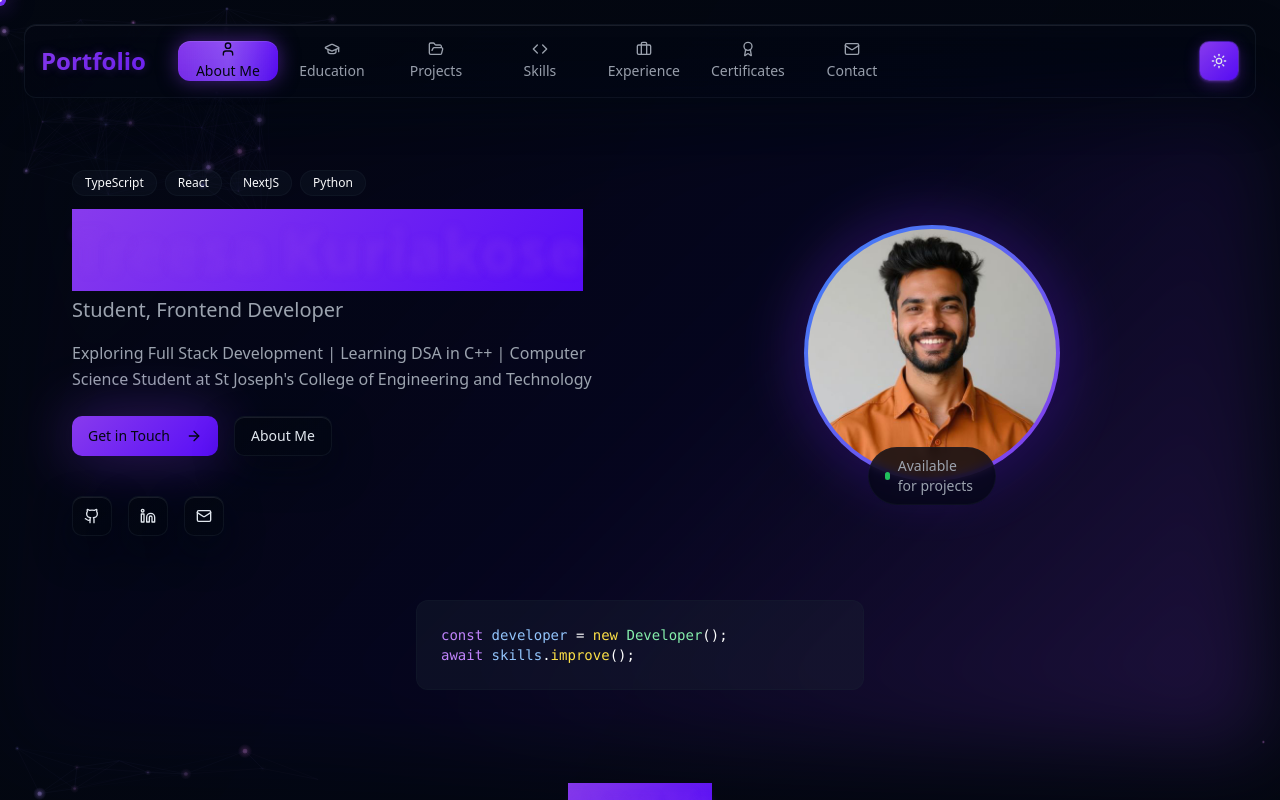
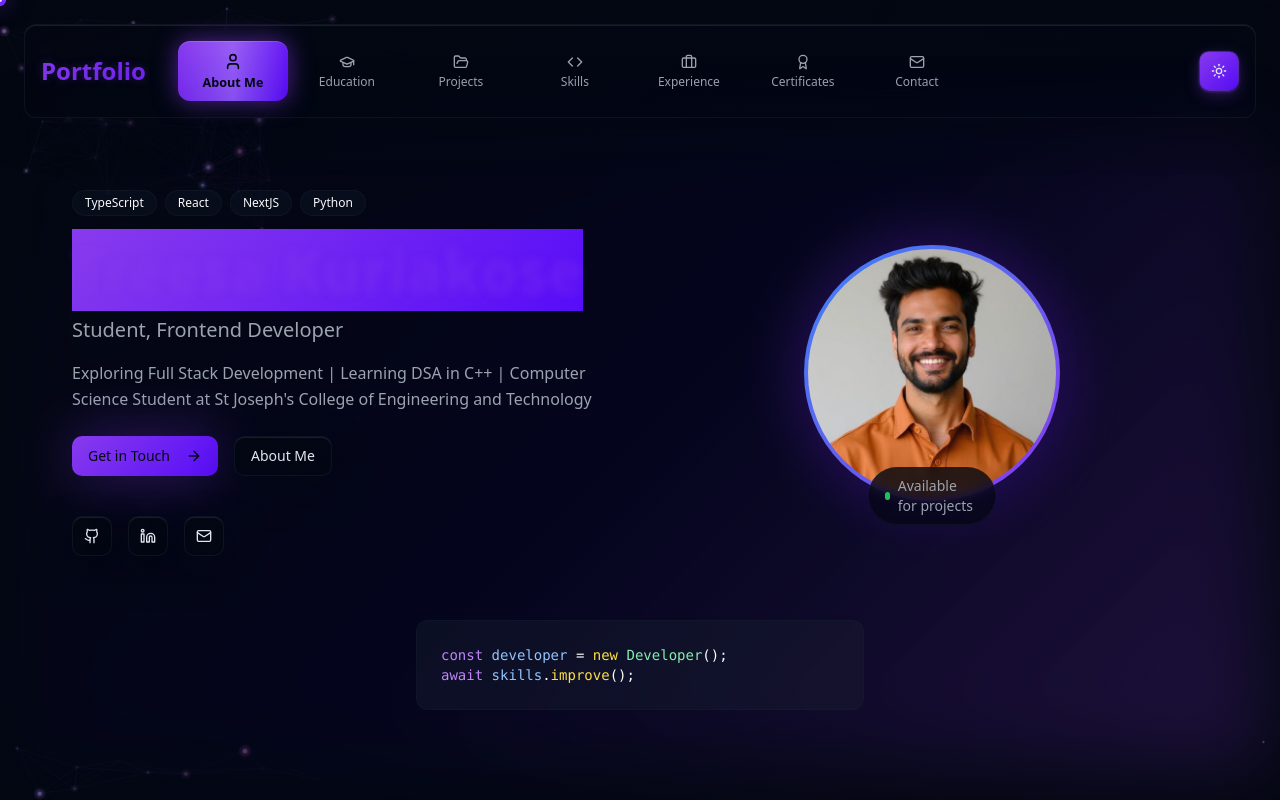
Before and after one commit to TreesaKuriakose/Treesa-Kuriakose, a React (Vite) app: page / in a window 1280 px wide. Shown: the top 800 px of the page. Built offline with nearby package versions, Linux system fonts and the light colour scheme.

Commit message:
Center tabs and add animations
Center all navigation tabs within the navbar and apply professional animations for a more polished look.

```diff
--- a/src/components/Portfolio.tsx
+++ b/src/components/Portfolio.tsx
@@ -80,19 +80,19 @@ const Portfolio: React.FC = () => {
                   Portfolio
                 </h1>
 
-                {/* Navigation Tabs */}
-                <nav className="flex gap-1 relative">
+                {/* Navigation Tabs - Centered */}
+                <nav className="flex gap-1 relative justify-center flex-1 max-w-4xl mx-auto">
                   {/* Enhanced sliding background indicator */}
                   <div
-                    className="absolute top-0 bottom-0 rounded-lg transition-all duration-[600ms] ease-[cubic-bezier(0.4,0,0.2,1)] overflow-hidden"
+                    className="absolute top-0 bottom-0 rounded-lg transition-all duration-[600ms] ease-[cubic-bezier(0.4,0,0.2,1)] overflow-hidden shadow-lg"
                     style={{
-                      left: `calc(${tabs.findIndex(tab => tab.id === activeTab) * 100}px)`,
-                      width: `100px`,
+                      left: `calc(${tabs.findIndex(tab => tab.id === activeTab) * 110}px)`,
+                      width: `110px`,
                       background: 'linear-gradient(135deg, hsl(var(--primary)), hsl(var(--primary-glow)))',
-                      boxShadow: '0 0 20px hsl(var(--primary) / 0.5), inset 0 1px 0 rgba(255, 255, 255, 0.1)'
+                      boxShadow: '0 0 25px hsl(var(--primary) / 0.6), inset 0 1px 0 rgba(255, 255, 255, 0.15)'
                     }}
                   >
-                    <div className="absolute inset-0 bg-gradient-to-r from-transparent via-white/20 to-transparent animate-pulse"></div>
+                    <div className="absolute inset-0 bg-gradient-to-r from-transparent via-white/25 to-transparent animate-pulse"></div>
                   </div>
                   {tabs.map((tab, index) => {
                     const Icon = tab.icon;
@@ -102,15 +102,25 @@ const Portfolio: React.FC = () => {
                         variant="ghost"
                         onClick={() => setActiveTab(tab.id)}
                         className={`
-                          relative z-10 flex flex-col items-center gap-1 px-3 py-2 rounded-lg transition-all duration-300 w-[100px] justify-center professional-hover
+                          relative z-10 flex flex-col items-center justify-center gap-1 px-4 py-2 rounded-lg
+                          transition-all duration-300 w-[110px] h-[60px] group
                           ${activeTab === tab.id
-                            ? 'text-primary-foreground font-medium'
-                            : 'text-muted-foreground hover:text-foreground hover:bg-accent/20'
+                            ? 'text-primary-foreground font-semibold transform scale-105'
+                            : 'text-muted-foreground hover:text-foreground hover:bg-accent/20 hover:scale-102'
                           }
                         `}
+                        style={{
+                          transition: 'all 0.3s cubic-bezier(0.4, 0, 0.2, 1)'
+                        }}
                       >
-                        <Icon className="w-4 h-4" />
-                        <span className="text-sm font-medium">{tab.label}</span>
+                        <Icon className={`w-4 h-4 transition-transform duration-300 ${
+                          activeTab === tab.id ? 'scale-110' : 'group-hover:scale-105'
+                        }`} />
+                        <span className={`text-xs font-medium text-center leading-tight ${
+                          activeTab === tab.id ? 'font-semibold' : ''
+                        }`}>
+                          {tab.label}
+                        </span>
                       </Button>
                     );
                   })}
```
